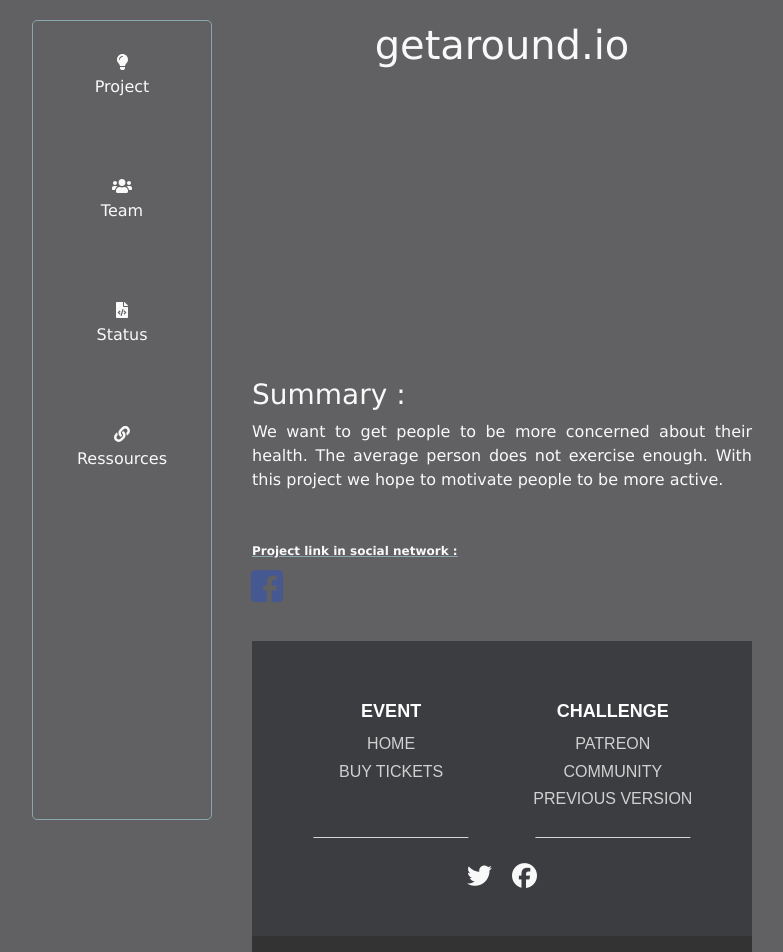
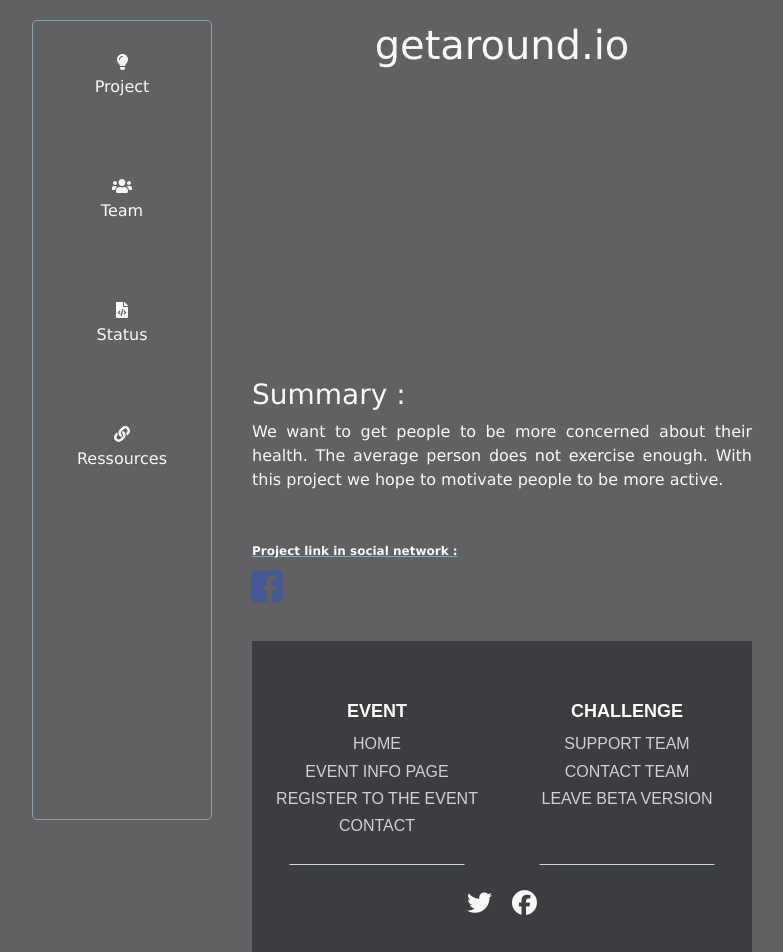
Before and after one commit to loleg/dribdat2_frontend, a Vue app: page /project/1 in a window 1280 px wide. Shown: the top 952 px of the page, without its empty margins (238-1021 px from the left). Built offline with nearby package versions, Linux system fonts and the light colour scheme; no server answers.

Commit message:
Add link in footer

```diff
--- a/src/components/Footer.vue
+++ b/src/components/Footer.vue
@@ -14,7 +14,13 @@
               <a href="/">Home</a>
             </li>
             <li>
-              <a href="https://www.starticket.ch/fr" target="_blank">Buy tickets</a>
+              <a :href="this.project.event.webpage_url">Event info page</a>
+            </li>
+            <li>
+              <a href="https://www.starticket.ch/fr" target="_blank">Register to the event</a>
+            </li>
+            <li>
+              <a :href="this.project.event.community_url" target="_blank">Contact</a>
             </li>
           </ul>
         </div>
@@ -22,13 +28,13 @@
           <h5>Challenge</h5>
           <ul>
             <li>
-              <a href="http://www.patreon.com" target="_blank">Patreon</a>
+              <a href="http://www.patreon.com" target="_blank">Support team</a>
             </li>
             <li>
-              <a :href="this.project.contact_url" target="_blank">Community</a>
+              <a :href="this.project.contact_url" target="_blank">Contact team</a>
             </li>
             <li>
-              <a :href="'https://hack.opendata.ch/project/' + this.project.id" target="_blank">Previous version</a>
+              <a :href="'https://hack.opendata.ch/project/' + this.project.id" target="_blank">Leave beta version</a>
             </li>
           </ul>
         </div>
```
